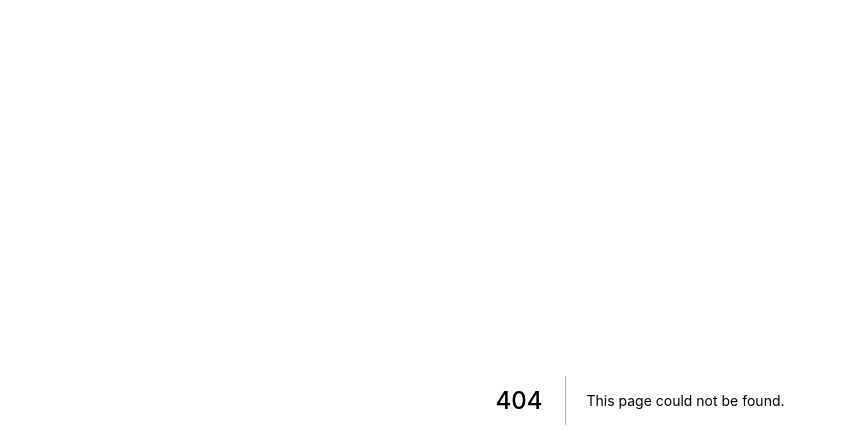
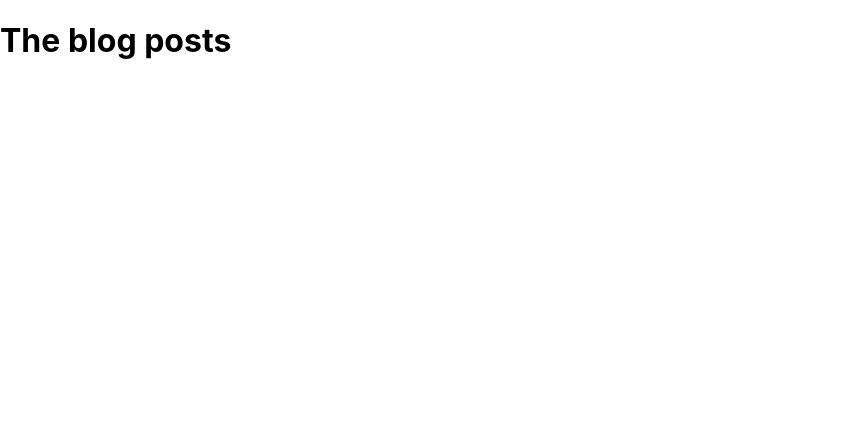
Before and after one commit to MaxFukui/personal-blog-portfolio-react-js, a Next.js app: page /blog in a window 1280 px wide. Before the commit this address had no page. Shown: the top 448 px of the page, without its empty margins (0-846 px from the left). Built offline with nearby package versions, Linux system fonts and the light colour scheme.

Commit message:
{new commit}

```diff
--- /dev/null
+++ b/pages/blog/[...slug].js
@@ -0,0 +1,15 @@
+import { useRouter } from "next/router";
+
+function BlogPostPage() {
+  const router = useRouter();
+  console.log("router path" + router.pathname);
+  console.log("router query " + router.query);
+
+  return (
+    <div>
+      <h1>The blog posts</h1>
+    </div>
+  );
+}
+
+export default BlogPostPage;
```
Also changed, not shown: 1 other file (tests, documents, lock files or other folders).
